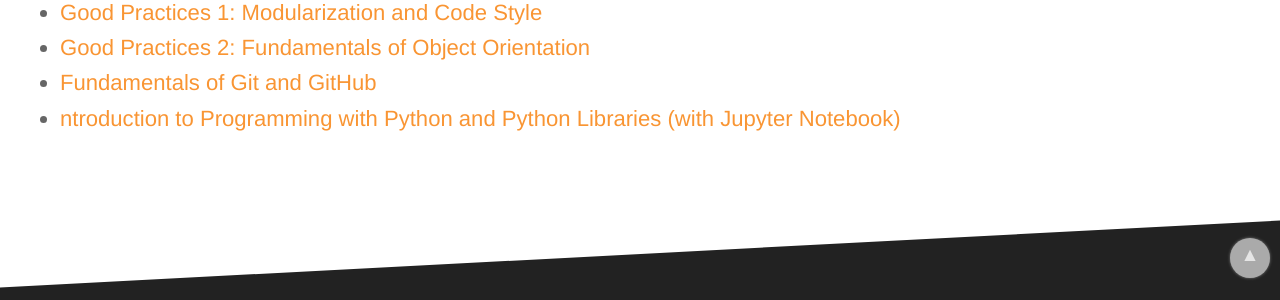
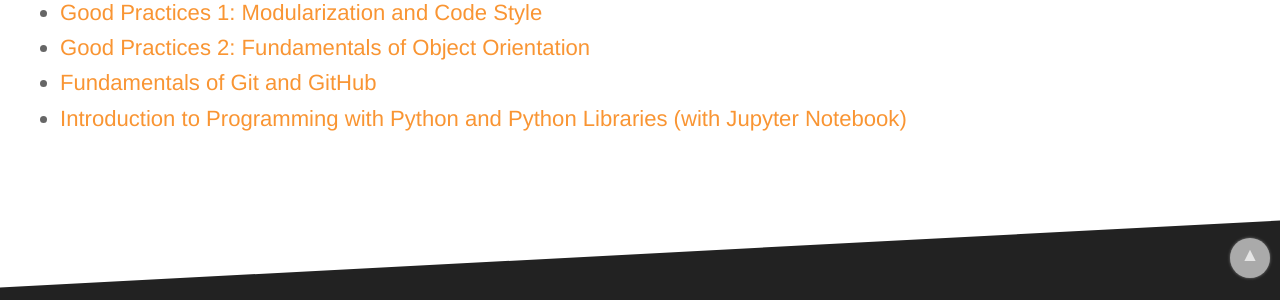
Before and after one commit to IAAA-Lab/IAAA-Lab.github.io, a Jekyll site: the page built from courses/2025-TWEED/index.md, in a window 1280 px wide. Shown: the part 600-900 px from the top of the page. Built offline with Jekyll 4.4.1, drawn with Linux system fonts in a browser that asks for light colours.

Commit message:
Typo corregido

```diff
--- a/courses/2025-TWEED/index.md
+++ b/courses/2025-TWEED/index.md
@@ -7,4 +7,4 @@
 - [Good Practices 1: Modularization and Code Style](Modularization and Code Style.pdf)
 - [Good Practices 2: Fundamentals of Object Orientation](ObjectOrientation_fundamentals_v2.pdf)
 - [Fundamentals of Git and GitHub](FundGit.pdf)
-- [ntroduction to Programming with Python and Python Libraries (with Jupyter Notebook)](python-ml-course-TWEED.zip)
+- [Introduction to Programming with Python and Python Libraries (with Jupyter Notebook)](python-ml-course-TWEED.zip)
```
